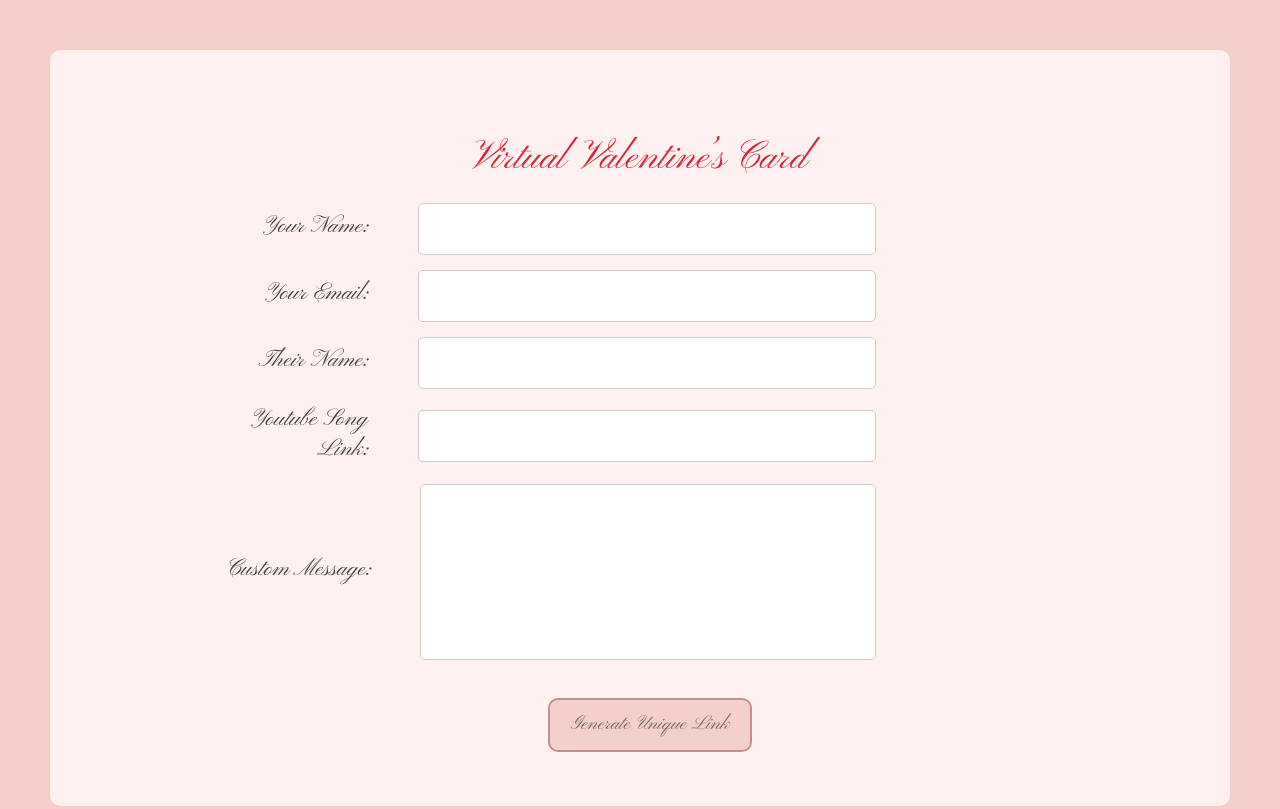
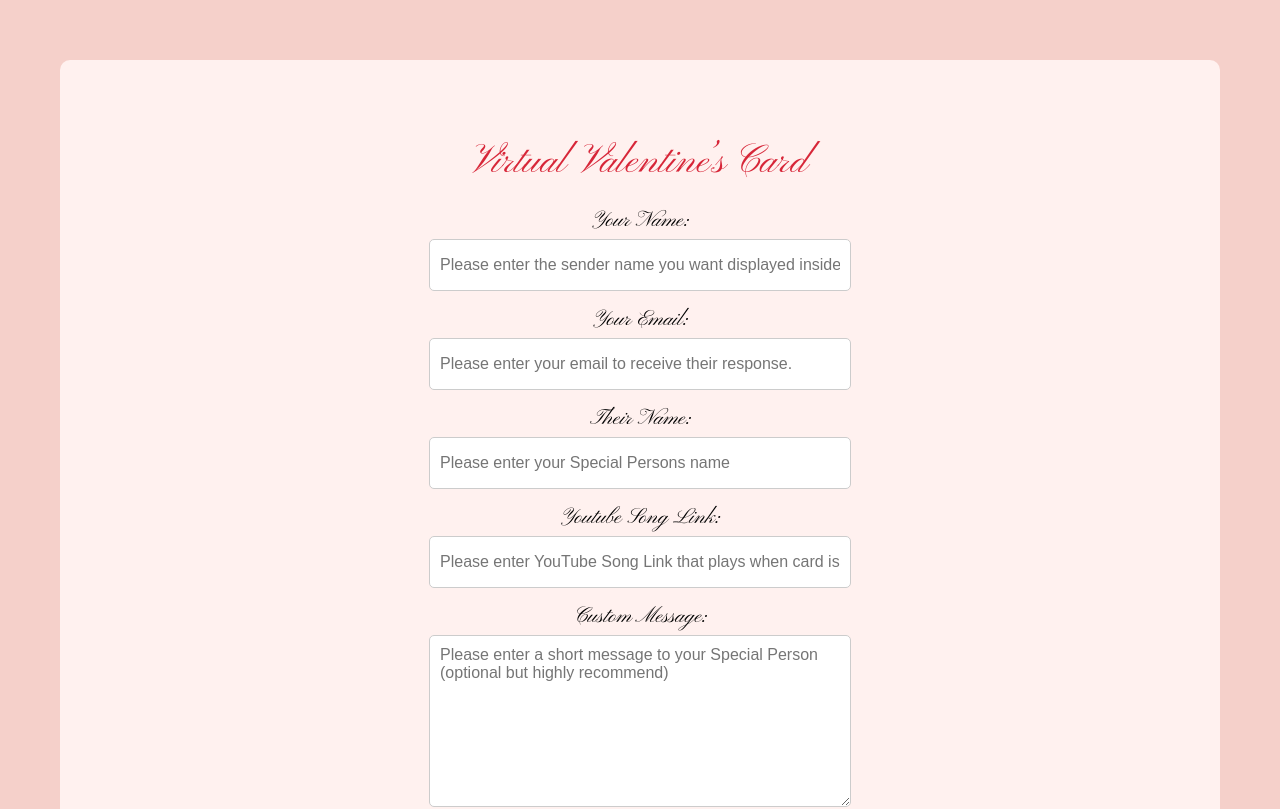
Before and after one commit to isabelagbu/be-my-valentines, a React (Create React App) app: page / in a window 1280 px wide. Shown: the top 809 px of the page. Built offline with nearby package versions, Linux system fonts and the light colour scheme.

Commit message:
basically done. need to make music play throughout though

```diff
--- a/src/ClosedEnvelope.js
+++ b/src/ClosedEnvelope.js
@@ -4,8 +4,7 @@ import { useNavigate, useParams } from "react-router-dom";
 const ClosedEnvelope = () => {
 
   const { encodedData } = useParams();
-  const [name, setName] = useState("Annabelle"); // Default name
-  const [btnText, setBtnText] = useState("Break Seal");
+  const [name, setName] = useState("");
   const [userClick, setUserClick] = useState(0);
   const [heartImg, setHeartImg] = useState("/env-lines-with-heart.png");
   const [parsedData,setParsedData] = useState({});
@@ -15,11 +14,12 @@ const ClosedEnvelope = () => {
   useEffect(() => {
     if (encodedData) {
         try {
-          console.log(encodedData);
+          console.log("encoded url in closed envelope: ", encodedData);
             const decodedJson = decodeURIComponent(atob(encodedData)); // Decode Base64 safely
             const parsedData = JSON.parse(decodedJson);
             setParsedData(parsedData);
-            setName(parsedData.theirName || "Annabelle");
+            setName(parsedData.theirName);
+            console.log("parsed data in closed envelope: ", parsedData);
         } catch (error) {
             console.error("Error decoding URL data:", error);
         }
@@ -33,7 +33,6 @@ const ClosedEnvelope = () => {
   useEffect(() => {
     if (userClick === 1) {
       setHeartImg("/env-lines-with-heart-broken.png");
-      setBtnText("Open");
 
       // Play sound
       const sound = new Audio("/crumple.mp3");
@@ -49,7 +48,7 @@ const ClosedEnvelope = () => {
       <img className="envelope-lines" src={heartImg} alt="Envelope Lines" />
       <h2 className="person-name">For {name}</h2>
       <button className="open-button" onClick={handleUserClick}>
-        {btnText}
+        Break Seal
       </button>
     </div>
   );
--- a/src/Confirmation.js
+++ b/src/Confirmation.js
@@ -4,17 +4,18 @@ import emailjs from "@emailjs/browser";
 
 const Confirmation = () => {
     const location = useLocation();
-    const parsedData = location.state || {};  // ✅ Ensure parsedData is always defined
-    const message = location.state.userMessage || "No personal message included.";
+    const parsedData = location.state.parsedData;  // ✅ Ensure parsedData is always defined
+    const message =  location.state.userMessage || "No personal message included.";
     const emailSent = useRef(false);
 
-    console.log("Parsed Data:", parsedData);
+    console.log("Parsed Data in confirmation:", parsedData);
+    console.log(parsedData);
     console.log(message);
 
-    const recipient_email = location.state.parsedData.email;  // ✅ Prevent undefined email
-    const to_name = location.state.parsedData.name;
-    const from_name = location.state.parsedData.theirName;
-    const response = location.state.response;
+    const recipient_email = parsedData.email;  // ✅ Prevent undefined email
+    const to_name = parsedData.name;
+    const from_name = parsedData.theirName;
+    const response = parsedData.answer;
 
     console.log("email: "+recipient_email);
     console.log("to_name: "+to_name);
--- a/src/LeaveAMessage.js
+++ b/src/LeaveAMessage.js
@@ -1,22 +1,51 @@
+import { useState } from "react";
+import { useNavigate, useLocation } from "react-router-dom";
+
 const LeaveAMessage = () => {
+  const navigate = useNavigate();
+  const location = useLocation();
+  const parsedData = location.state;
+  console.log("Data in leave a message:", parsedData)
+
+  const [userMessage, setUserMessage] = useState("");
+
+  const handleSendMessage = (userMessage) => {
+    navigate("/Confirmation", {
+      state: {
+          ...parsedData,
+        userMessage, // ✅ Append user's message
+      },
+    });
+  };
+
   return (
     <div className="card-background">
       <div className="card-components">
         <div className="message-wrapper">
-          <div class="image-wrapper">
-                <img src="red-rose.png" alt="Red Rose" class="red-rose" />
+          <div className="image-wrapper">
+            <img src="red-rose.png" alt="Red Rose" className="red-rose" />
           </div>
-          <h2 className="valentines-question">Would you like to leave a message?</h2>
-
-
+          <h2 className="valentines-question">
+            Would you like to leave a message?
+          </h2>
 
           {/* Message Input */}
-            <textarea name="leave-message" className="message-box" placeholder="Type your message here..."></textarea>
+          <textarea
+            name="leave-message"
+            className="message-box"
+            placeholder="Type your message here..."
+            value={userMessage}
+            onChange={(e) => setUserMessage(e.target.value)}
+          ></textarea>
 
           {/* Button & No Thanks Link */}
           <div className="nothanks-send-button-container">
-              <a href="#" className="no-thanks">No Thanks</a>
-              <button className="send-button">Send</button>
+            <button className="send-button" onClick={() => handleSendMessage(userMessage)}>
+              Send
+            </button>
+            <a href="#" className="no-thanks" onClick={() => handleSendMessage(userMessage)}>
+              No Thanks
+            </a>
           </div>
         </div>
       </div>
--- a/src/OpenedCard.js
+++ b/src/OpenedCard.js
@@ -8,21 +8,23 @@ const OpenedCard = () => {
     const navigate = useNavigate();
 
     // ✅ Extract data properly
-    const parsedData = location.state || {};
-    console.log("Received Data:", parsedData); // Debugging line to check incoming data
+    const parsedData = location.state.parsedData;
+    console.log("Received Data in Opened Card:", parsedData); // Debugging line to check incoming data
 
-    const senderName = location.state.parsedData.name || "Annabelle"; // Default if missing
-    const note = location.state.parsedData.message || "Sending you lots of love!"; // Default if missing
-    const senderEmail = location.state.parsedData.email;
-    const youtubeLink = location.state.parsedData.youtubeLink; // Extract YouTube link
+    const senderName = parsedData.name; // Default if missing
+    const note = parsedData.message; // Default if missing
+    const senderEmail = parsedData.email;
+    const youtubeLink = parsedData.youtubeLink; // Extract YouTube link
+
 
     const [fadeClass, setFadeClass] = useState("");
-    const [noBtnSmallFont, setNoBtnSmallFont] = useState("");
-    const [message, setMessage] = useState("Will You Be My Valentine?");
     const [noText, setNoText] = useState("No");
+    const [yesText, setYesText] = useState("Yes");
     const [noBtnInteraction, setNoBtnInteraction] = useState(0);
+    const [response, setResponse] = useState(""); // Store Yes/No response
 
     useEffect(() => {
+
         setFadeClass("fade-in-bright");
 
         if (!youtubeLink) {
@@ -33,25 +35,30 @@ const OpenedCard = () => {
     }, [youtubeLink]); // Runs only when youtubeLink changes
 
     const handleMouseOverNo = () => {
-        setNoBtnInteraction((prev) => prev + 1);
+        setNoText("Please :(");
+    };
+
+    const handleMouseOverYes = () => {
+        setYesText("Yes :)");
+    };
+
+    const handleMouseOutOfYes = () => {
+        setYesText("Yes");
     };
 
     const handleMouseOutOfNo = () => {
-        setNoBtnSmallFont("");
         setNoText("No");
     };
 
-    useEffect(() => {
-        if (noBtnInteraction === 1) {
-            setNoBtnSmallFont("yes-no-btn-small-font");
-            setNoText("Give it a second thought");
-        } else if (noBtnInteraction > 1) {
-            setNoText("Please");
-        }
-    }, [noBtnInteraction]);
-
-    const navigateToLeaveAMessage = () => {
-        navigate("/LeaveAMessage");
+    const navigateToLeaveAMessage = (answer) => {
+        navigate("/LeaveAMessage", {
+            state: {
+                parsedData: {
+                    ...parsedData,  // ✅ Keep existing data
+                     answer,  // ✅ Append Yes/No response
+                }
+            },
+        });
     };
 
     return (
@@ -64,20 +71,24 @@ const OpenedCard = () => {
             <div className="card-components">
                 <div className="note">{ note }</div>
                 <div className="text-image-container">
-                    <h2 className="valentines-question">{ message }</h2>
+                    <h2 className="valentines-question">Will You Be My Valentine?</h2>
                     <div className="image-wrapper">
                         <img src="red-rose.png" alt="Red Rose" className="red-rose" />
                     </div>
                 </div>
                 <div className="button-container">
-                    <button onClick={navigateToLeaveAMessage} id="yes-btn" className="yes-no-btn">Yes</button>
                     <button
-                        onClick={navigateToLeaveAMessage}
+                    onClick={() => navigateToLeaveAMessage("Yes")}
+                    onMouseEnter={handleMouseOverYes}
+                    onMouseLeave={handleMouseOutOfYes}
+                    id="yes-btn"
+                    className="yes-no-btn"> { yesText }</button>
+                    <button
+                        onClick={() => navigateToLeaveAMessage("No")}
                         onMouseEnter={handleMouseOverNo}
                         onMouseLeave={handleMouseOutOfNo}
                         id="no-btn"
-                        className={`yes-no-btn ${noBtnSmallFont}`}
-                    >
+                        className={`yes-no-btn`} >
                         { noText }
                     </button>
                 </div>
--- a/src/SenderForm.js
+++ b/src/SenderForm.js
@@ -1,6 +1,4 @@
 import { useState } from "react";
-import { Link, useNavigate } from "react-router-dom";
-
 
 const SenderForm = () => {
     const [name, setName] = useState("");
@@ -8,67 +6,89 @@ const SenderForm = () => {
     const [theirName, setTheirName] = useState("");
     const [youtubeLink, setYoutubeLink] = useState("");
     const [message, setMessage] = useState("");
-    const [uniqueLink, setUniqueLink] = useState("");
+    const [longLink, setLongLink] = useState("");
+    const [shortenedLink, setShortenedLink] = useState("");
 
-    //const navigate = useNavigate();
-
-    const handleGenerateLink = (e) => {
+    const handleGenerateLink = async (e) => {
         e.preventDefault();
 
         // Create JSON object
         const formData = { name, email, theirName, youtubeLink, message };
 
-        // Convert JSON to Base64
-        const encodedData = btoa(JSON.stringify(formData));
+        // Encode JSON to Base64 safely
+        const encodedData = btoa(encodeURIComponent(JSON.stringify(formData)));
 
-        // Create shareable link
-        const link = `/valentine/closed-envelope/${encodedData}`;
-        setUniqueLink(`${window.location.origin}${link}`);
+        // Create full long link
+        const longUrl = `${window.location.origin}/valentine/closed-envelope/${encodedData}`;
+        setLongLink(longUrl); // Store original long link first
 
-        console.log(link)
+        console.log("Generated Link:", longUrl);
 
-        // Copy to clipboard
-        navigator.clipboard.writeText(`${window.location.origin}${link}`).then(() => {
-            alert("Link copied! Share it anywhere.");
-        });
+        const requestBody = {
+            url: longUrl,
+            alias: `Val-${Date.now().toString().slice(-6)}` // Ensure alias is max 30 chars
+        };
 
-        console.log(encodedData);
+        try {
+            console.log("TINY URL API KEY: " + process.env.REACT_APP_TINYURL_API_KEY);
+            const response = await fetch(`https://api.tinyurl.com/create?api_token=${process.env.REACT_APP_TINYURL_API_KEY}`, {
+                method: "POST",
+                headers: { "Content-Type": "application/json" },
+                body: JSON.stringify(requestBody),
+            });
 
-        // Navigate to the generated link
-        // navigate(link);
+            const result = await response.json();
+            if (result?.data?.tiny_url) {
+                setShortenedLink(result.data.tiny_url);
+                console.log("Shortened Link:", result.data.tiny_url);
+
+                // Copy to clipboard
+                navigator.clipboard.writeText(result.data.tiny_url).then(() => {
+                    alert("Shortened link copied! Share it anywhere.");
+                });
+            } else {
+                console.error("Failed to shorten link:", result);
+                setShortenedLink(longUrl); // Fallback to long link
+            }
+        } catch (error) {
+            console.error("Error shortening link:", error);
+            setShortenedLink(longUrl); // Fallback to long link
+        }
     };
 
     return (
         <div className="card-background">
-            <h1 className="form-title">Virtual Valentine’s Card</h1>
             <form className="valentine-form" onSubmit={handleGenerateLink}>
+                <h1 className="form-title">Virtual Valentine’s Card</h1>
                 <div className="form-group">
                     <label>Your Name:</label>
-                    <input type="text" required className="input-field" value={name} onChange={(e) => setName(e.target.value)} />
+                    <input placeholder="Please enter the sender name you want displayed inside the card." type="text" required className="input-field" value={name} onChange={(e) => setName(e.target.value)} />
                 </div>
                 <div className="form-group">
                     <label>Your Email:</label>
-                    <input type="email" required className="input-field" value={email} onChange={(e) => setEmail(e.target.value)} />
+                    <input placeholder="Please enter your email to receive their response." type="email" required className="input-field" value={email} onChange={(e) => setEmail(e.target.value)} />
                 </div>
                 <div className="form-group">
                     <label>Their Name:</label>
-                    <input type="text" required className="input-field" value={theirName} onChange={(e) => setTheirName(e.target.value)} />
+                    <input placeholder="Please enter your Special Persons name" type="text" required className="input-field" value={theirName} onChange={(e) => setTheirName(e.target.value)} />
                 </div>
                 <div className="form-group">
                     <label>Youtube Song Link:</label>
-                    <input type="url" className="input-field" value={youtubeLink} onChange={(e) => setYoutubeLink(e.target.value)} />
+                    <input placeholder="Please enter YouTube Song Link that plays when card is opened. (optional)" type="url" className="input-field" value={youtubeLink} onChange={(e) => setYoutubeLink(e.target.value)} />
                 </div>
                 <div className="form-group" id="val-msg-div">
                     <label id="msg-box-label">Custom Message:</label>
-                    <textarea className="message-box-2" value={message} onChange={(e) => setMessage(e.target.value)}></textarea>
+                    <textarea placeholder="Please enter a short message to your Special Person (optional but highly recommend)" className="sender-form-message-box" value={message} onChange={(e) => setMessage(e.target.value)}></textarea>
                 </div>
                 <div className="button-container">
                     <button type="submit" className="generate-button">Generate Unique Link</button>
                 </div>
-                {uniqueLink && (
+                {longLink && (
                     <div className="form-group unique-link-container">
                         <label id="unique-link-label">Your Unique Link: </label>
-                        <a id="unique-link" href={uniqueLink} target="_blank" rel="noopener noreferrer">{uniqueLink}</a>
+                        <a className="unique-link" href={shortenedLink || longLink} target="_blank" rel="noopener noreferrer">
+                            {shortenedLink || longLink}
+                        </a>
                     </div>
                 )}
             </form>
--- a/src/index.css
+++ b/src/index.css
@@ -4,12 +4,13 @@ body {
   overflow: hidden;
 }
 
-h1, h2, h3, .yes-no-btn,.open-button,a,.send-button, label, .generate-button  {
+h1, h2, h3, .yes-no-btn,.open-button,a,.send-button, label, .generate-button {
   font-family: "Pinyon Script", serif;
   font-weight: 400;
   font-style: normal;
   color: #3f3f3fbf;
 }
+
 
 /* ENVELOPE CSS */
 .envelope-lines {
@@ -29,18 +30,21 @@ h1, h2, h3, .yes-no-btn,.open-button,a,.send-button, label, .generate-button  {
 }
 
 .open-button {
-  position: absolute;  /* Ensure positioning */
-  left: 50%;  /* Move its left edge to the center */
-  transform: translateX(-50%); /* Shift it back by half its width */
-  font-size: clamp(16px, 5vw, 20px);
+  position: absolute;
+  left: 50%;
+  transform: translateX(-50%);
+  font-size: clamp(12px, 4vw, 20px); /* ✅ Adjust font size dynamically */
   color: black;
-  width: 10%;
-  padding-top: 5px;
-  padding-bottom: 2px;
-  padding-right: 10px;
+  width: max-content; /* ✅ Ensures button adjusts to text */
+  max-width: 50%; /* ✅ Prevents excessive width */
+  white-space: nowrap; /* ✅ Prevents text from wrapping */
+  overflow: hidden; /* ✅ Prevents text from overflowing */
+  text-overflow: ellipsis; /* ✅ Adds "..." if text gets too long */
+  padding: 5px 40px; /* ✅ Maintains spacing */
   background-color: #FFF1EF;
   border: 1px solid #635A5A;
   border-radius: 6px;
+  cursor: pointer;
 }
 
 /*Transition*/
@@ -69,45 +73,101 @@ h1, h2, h3, .yes-no-btn,.open-button,a,.send-button, label, .generate-button  {
 
 /* CARD CSS */
 .card-background {
+  position: relative;
   background-color: #FFF1EF;
   border-radius: 10px;
   padding: 30px;
   min-height: 87vh;
-  margin: 50px;
+  margin: clamp(10px, 5vw, 60px); /* Adjusts margin dynamically */
   display: flex;
   flex-direction: column;
   justify-content: center;
   align-items: center;
+  overflow: hidden; /* Prevents content from spilling */
+
+}
+
+/* Prevents card-components from overflowing */
+.card-components {
+  width: 100%;
+  max-width: 60%; /* Ensures it doesn't stretch too wide */
+  padding: 20px;
+  text-align: center;
+  box-sizing: border-box; /* Ensures padding doesn't increase the width */
+  overflow-wrap: break-word; /* Prevents long words from overflowing */
+}
+
+/* Adjusts text and form elements for small screens */
+@media (max-width: 500px) {
+  .card-components {
+    max-width: 90vw; /* Allows it to scale down */
+    padding: 10px;
+  }
+
+}
+
+@media (max-width: 1500px) {
+  .card-components {
+    max-width: 65vw; /* Allows it to scale down */
+
+  }
 }
 
 .note {
-  padding-bottom: 30px;
-  max-width: 30%;
+  padding-bottom: 4%;
+  max-width: 40%;
+  text-align: left;
+  font-size: clamp(12px, 4vw,16px);
 }
 
 /* Container for Text & Image */
 .text-image-container {
-  display: flex; /* Enable Flexbox */
-  flex-direction: row; /* Keep items side by side */
-  align-items: center; /* Vertically center text & image */
-  justify-content: center; /* Horizontally center text & image */
-  flex-wrap: wrap; /* Ensures wrapping on smaller screens */
+  display: flex; /* ✅ Use Flexbox */
+  flex-direction: row; /* ✅ Keep in a row */
+  align-items: center; /* ✅ Align vertically */
+  justify-content: center; /* ✅ Center horizontally */
   text-align: center;
-  height: 100%; /* Ensure it takes up full container height */
+  height: 100%; /* ✅ Ensure it takes full container height */
 }
 
 /* Valentine's Question Styling */
 .valentines-question {
-  font-size: clamp(18px, 5vw, 60px); /* Responsive text size */
+  font-size: clamp(20px, 5vw, 60px); /* ✅ Responsive text */
   margin: 0;
   display: inline-block;
+  flex-shrink: 0; /* ✅ Prevent shrinking */
 }
 
 .image-wrapper {
-  height: 10%;
-  width: 10%;
   display: inline-block;
-  margin-top: -20px;
+  width: clamp(40px, 10vw, 100px); /* ✅ Dynamically adjust width */
+  height: auto; /* ✅ Maintain aspect ratio */
+  flex-shrink: 0; /* ✅ Prevent shrinking */
+  margin-top: -10px; /* ✅ Reduce space */
+}
+
+/* Red Rose Image */
+.red-rose {
+  width: 70%; /* ✅ Image takes up full wrapper */
+  height: auto; /* ✅ Maintain aspect ratio */
+}
+
+/* ✅ Move the image below text when width is 500px or less */
+@media (max-width: 300px) {
+  .text-image-container {
+    flex-direction: column; /* ✅ Stack items vertically */
+    gap: clamp(10px, 2vh, 20px); /* ✅ Dynamic spacing */
+  }
+
+  .image-wrapper {
+    margin-top: clamp(5px); /* ✅ Add spacing when it moves down */
+  }
+
+  .red-rose {
+    width: 60%; /* ✅ Adjust size to fit */
+  }
+
+
 }
 
 .button-container {
@@ -120,14 +180,21 @@ h1, h2, h3, .yes-no-btn,.open-button,a,.send-button, label, .generate-button  {
 
 
 .yes-no-btn, .send-button, .generate-button  {
-  font-size: clamp(18px, 5vw, 40px);
+  font-size: clamp(20px, 3vw, 30px); /* Adjusted to prevent overflow */
   height: 50px;
-  width: 15%;
+  width: 20%;
   background-color: #F5D0CA;
   border: 1px solid #635A5A;
   outline: 5px solid #C28E8E;
   border-radius: 8px;
   overflow: hidden;
+  display: flex;
+  align-items: center;
+  justify-content: center;
+  text-align: center;
+  white-space: nowrap;
+  padding: 10px 20px;
+  font-weight: bold;
 }
 
 .yes-no-btn-small-font {
@@ -151,10 +218,10 @@ h1, h2, h3, .yes-no-btn,.open-button,a,.send-button, label, .generate-button  {
 
 
 .sender-name {
-  font-size: clamp(18px, 5vw, 40px);
-  position: absolute;
-  bottom: 40px; /* Distance from the bottom */
-  right: 90px; /* Distance from the right */
+  font-size: clamp(18px, 5vw, 30px);
+  position:absolute;
+  top: 93%; /* Distance from the bottom */
+  right: 3%; /* Distance from the right */
   font-family: "Pinyon Script", serif;
 }
 
@@ -228,22 +295,25 @@ h1, h2, h3, .yes-no-btn,.open-button,a,.send-button, label, .generate-button  {
   resize: none;
   margin-top: 15px;
   display: block;
+  font-family: "Arial", sans-serif;
 }
 
 /* Flexbox for button container */
 .nothanks-send-button-container {
   display: flex;
-  align-items: center;
-  justify-content: space-between; /* Places elements on opposite sides */
+  flex-direction: column; /* Stack elements vertically */
+  align-items: center; /* Center items horizontally */
+  justify-content: center; /* Center items vertically */
   width: 100%;
   max-width: 500px; /* Adjust as needed */
   margin-top: 20px;
+  gap: 15px; /* Adds space between elements */
 }
 
 /* No Thanks Link (Aligned Left) */
 .no-thanks {
   color: #D72638;
-  font-size: 16px;
+  font-size: clamp(11px, 5vw, 20px);
   cursor: pointer;
   transition: color 0.3s ease;
 }
@@ -251,10 +321,12 @@ h1, h2, h3, .yes-no-btn,.open-button,a,.send-button, label, .generate-button  {
 /* Center Send Button */
 .send-button {
   font-size: clamp(18px, 5vw, 30px);
-  margin: 0 auto; /* Centers within the container */
-  margin-left: 140px;
-  padding: 10px;
-  padding-right: 70px;
+  display: flex; /* Use flex to align text properly */
+  justify-content: center; /* Center text horizontally */
+  align-items: center; /* Center text vertically */
+  width: 30%; /* Ensures it doesn’t shrink too much */
+  white-space: nowrap; /* Prevents text from wrapping */
+  text-align: center; /* Ensures text is centered */
 }
 
 .no-thanks:hover {
@@ -263,44 +335,50 @@ h1, h2, h3, .yes-no-btn,.open-button,a,.send-button, label, .generate-button  {
 
 /* Send Button */
 .send-button:hover {
-  background-color: #FFC1CC;
+  background-color: #ffc1cd;
 }
 
 /* SENDER FORM */
-/* Title */
 .form-title {
-  font-size: clamp(18px, 5vw, 40px);
+  font-size: clamp(26px, 5vw, 40px);
   text-align: center;
   color: #D72638;
   margin-bottom: 20px;
 }
 
+/* Responsive Form Container */
 .valentine-form {
-  width: 60%;
-  text-align: right;
-  margin-left: -200px;
+  width: 90%;
+  max-width: 600px;
+  text-align: center;
+  padding: 20px;
 }
 
 /* Form Groups */
 .form-group {
   display: flex;
+  flex-direction: column;
   align-items: center;
+  text-align: center;
   margin-bottom: 15px;
+  width: 100%;
 }
 
 /* Labels */
 .form-group label {
-  font-size: clamp(18px, 5vw, 24px);
-  color: #3F3F3F;
+  font-size: clamp(22px, 4vw, 22px);
+  text-align: center;
   margin-bottom: 5px;
-  text-align: right;
-  margin-right: 50px;
-  width: 30%;
+  width: 100%;
+  max-width: 300px; /* Ensures consistency */
+  color: black;
 }
 
+
 /* Inputs */
-.input-field {
-  width: 80%;
+.input-field, .sender-form-message-box {
+  width: 100%;
+  max-width: 400px;
   height: 30px;
   padding: 10px;
   border: 1px solid #ccc;
@@ -308,59 +386,58 @@ h1, h2, h3, .yes-no-btn,.open-button,a,.send-button, label, .generate-button  {
   font-size: 16px;
 }
 
-
-input:focus, textarea:focus {
-  border-color: #C28E8E;/* Change border color */
-  outline: none; /* Removes default outline */
+.sender-form-message-box {
+  height: 150px; /* Adjust height for text area */
+  font-family: "Arial", sans-serif;
 }
 
-/* Message Box */
-.message-box-2 {
-  width: 81%;
-  height: 170px;
-  resize: none;
-  margin: 0;
-  border: 1px solid #ccc;
-  border-radius: 5px;
+/* Focus Effects */
+input:focus, textarea:focus {
+  border-color: #C28E8E;
+  outline: none;
 }
 
-/* Center the button */
+/* Centered Submit Button */
 .button-container {
   display: flex;
-  justify-content: center; /* Centers horizontally */
-  align-items: center; /* Centers vertically */
-  width: 100%; /* Ensures it takes full width */
-  margin-top: 40px;
+  justify-content: center;
+  margin-top: 20px;
 }
 
-/* Button Styling */
+/* Generate Button */
 .generate-button {
   background-color: #F5D0CA;
-  width: 200px;
+  width: fit-content; /* ✅ Adjusts to text width dynamically */
+  min-width: 120px; /* ✅ Prevents it from getting too small */
+  max-width: 100%; /* ✅ Ensures it doesn’t overflow */
+  padding: 10px 20px; /* ✅ Provides enough spacing inside */
+  margin-bottom: 30px;
+  font-size: clamp(22px, 4vw, 22px); /* ✅ Ensures proper text size scaling */
+  white-space: nowrap; /* ✅ Prevents text from wrapping */
   border: none;
-  padding: 10px 20px;
-  font-size: 20px;
   border-radius: 8px;
   cursor: pointer;
   outline: 2px solid #C28E8E;
   transition: all 0.3s ease;
-  margin-left: 220px;
+  text-align: center; /* ✅ Ensures text is centered */
+  color: black;
+}
+
+@keyframes flashPink {
+  0% { color: #D72638; }  /* Initial color */
+  50% { color: #FFC1CC; } /* Soft pink */
+  100% { color: #D72638; } /* Back to original */
+}
+
+.unique-link-label {
+  animation: flashPink 1.5s infinite alternate ease-in-out;
+}
+
+.unique-link {
+  color:#0000EE;
+  cursor: pointer;
 }
 
 .unique-link-container {
-  margin-top: 20px;
-  overflow:hidden;
-
+   overflow:visible;
 }
-
-#unique-link-label {
- padding: 0;
- margin-right: 50px;
- min-width: 200px;
-}
-
-#unique-link {
-  color: rgb(82, 82, 255);
-  text-align: left;
-
-}
```
Also changed, not shown: package 2.json (added, +36 -0 lines), public/env-lines-with-heart-broken.png, 1 other file (tests, documents, lock files or other folders). Lines whose indentation alone changed are shown as unchanged.
